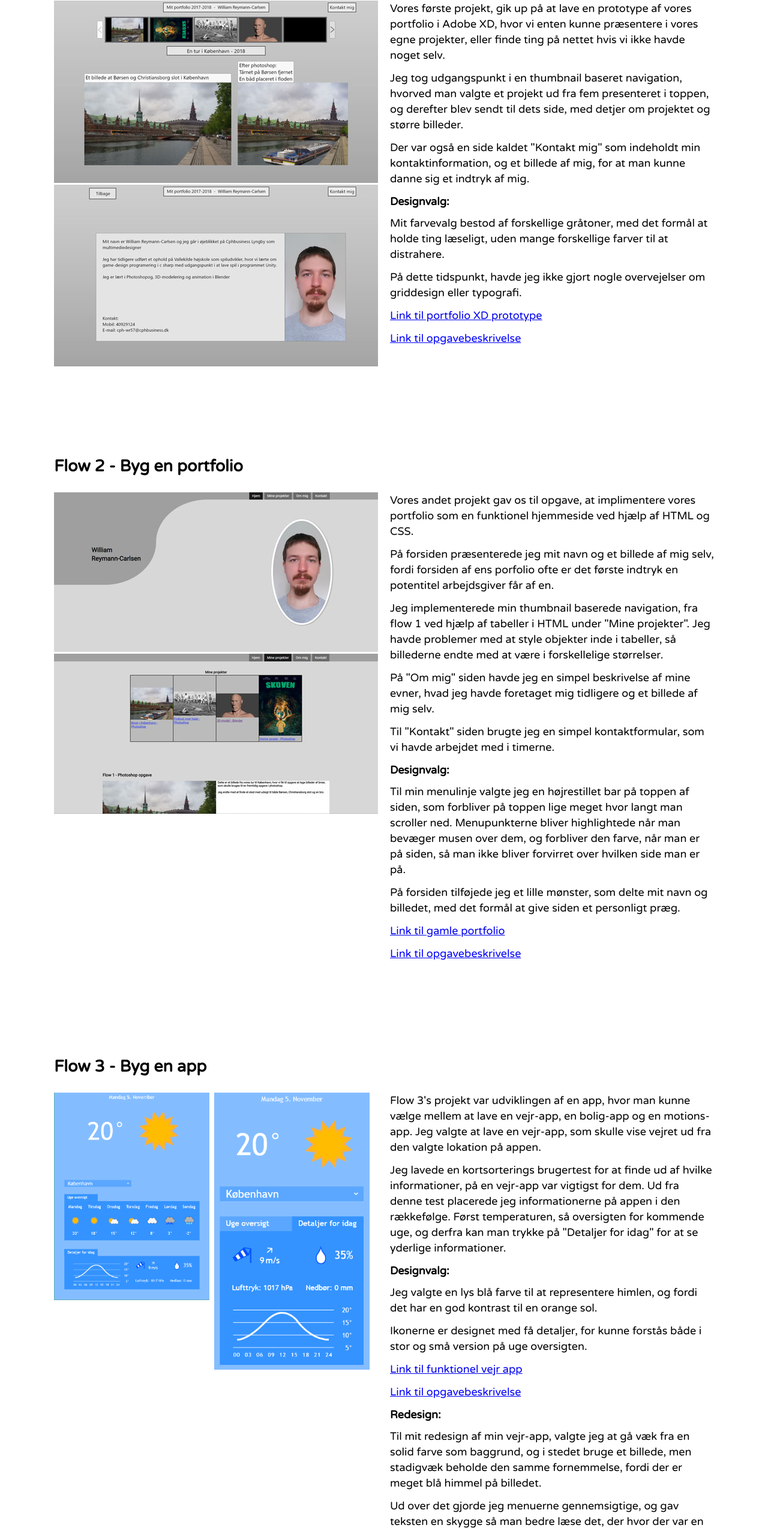
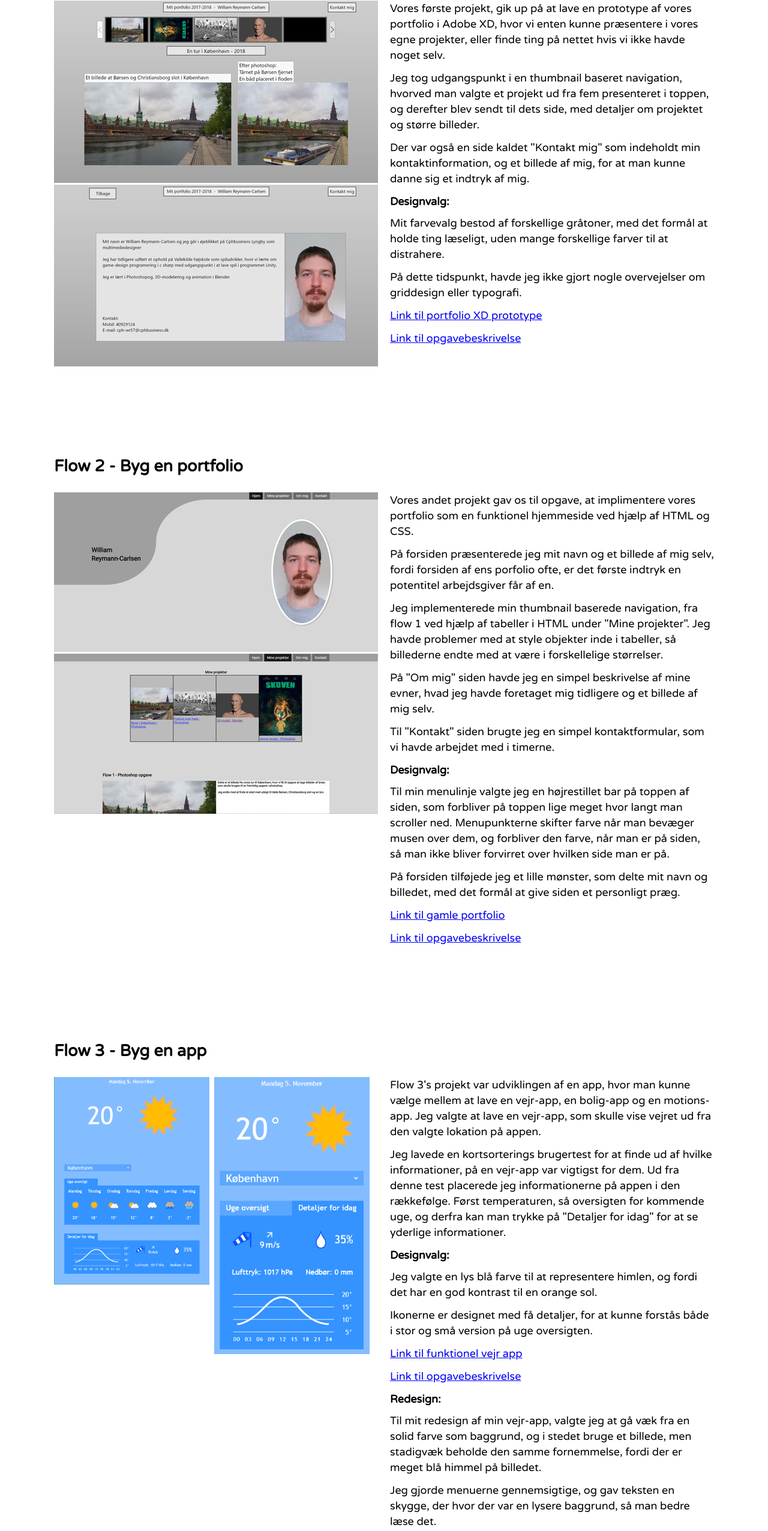
Before and after one commit to william1227/portfolio_flow5, a plain HTML site: page pages/projekter.html in a window 1280 px wide. Shown: the part 216-2769 px from the top of the page at 60% size. Drawn offline with Linux system fonts and the light colour scheme.

Commit message:
opdatering inden eksamen

```diff
--- a/pages/projekter.html
+++ b/pages/projekter.html
@@ -40,7 +40,7 @@
 			<div class="col-6-12">
 				<div class="content content_text">
 					<p>Vores første projekt, gik up på at lave en prototype af vores portfolio i Adobe XD, hvor vi enten kunne præsentere i vores egne projekter, eller finde ting på nettet hvis vi ikke havde noget selv.</p>
-					<p>Jeg tog udgangspunkt i en thumbnail baseret navigation, hvorved man valgte et projekt ud fra fem presenteret i toppen, og derefter blev sendt til dets side, med detjer om projektet og større billeder. </p>
+					<p>Jeg tog udgangspunkt i en thumbnail baseret navigation, hvorved man valgte et projekt ud fra fem presenteret i toppen, og derefter blev sendt til dets side, med detaljer om projektet og større billeder. </p>
 					<p>Der var også en side kaldet "Kontakt mig" som indeholdt min kontaktinformation, og et billede af mig, for at man kunne danne sig et indtryk af mig.</p>
 					<h2>Designvalg:</h2>
 					<p>Mit farvevalg bestod af forskellige gråtoner, med det formål at holde ting læseligt, uden mange forskellige farver til at distrahere.</p>
@@ -64,12 +64,12 @@
 				<div class="content content_text">
 					<p>Vores andet projekt gav os til opgave, at implimentere vores portfolio som en funktionel hjemmeside ved hjælp af HTML og CSS.</p>
 					<p></p>
-					<p>På forsiden præsenterede jeg mit navn og et billede af mig selv, fordi forsiden af ens porfolio ofte er det første indtryk en potentitel arbejdsgiver får af en.</p>
+					<p>På forsiden præsenterede jeg mit navn og et billede af mig selv, fordi forsiden af ens porfolio ofte, er det første indtryk en potentitel arbejdsgiver får af en.</p>
 					<p>Jeg implementerede min thumbnail baserede navigation, fra flow 1 ved hjælp af tabeller i HTML under "Mine projekter". Jeg havde problemer med at style objekter inde i tabeller, så billederne endte med at være i forskellelige størrelser.</p>
 					<p>På "Om mig" siden havde jeg en simpel beskrivelse af mine evner, hvad jeg havde foretaget mig tidligere og et billede af mig selv.</p>
 					<p>Til "Kontakt" siden brugte jeg en simpel kontaktformular, som vi havde arbejdet med i timerne.</p>
 					<h2>Designvalg:</h2>
-					<p>Til min menulinje valgte jeg en højrestillet bar på toppen af siden, som forbliver på toppen lige meget hvor langt man scroller ned. Menupunkterne bliver highlightede når man bevæger musen over dem, og forbliver den farve, når man er på siden, så man ikke bliver forvirret over hvilken side man er på.</p>
+					<p>Til min menulinje valgte jeg en højrestillet bar på toppen af siden, som forbliver på toppen lige meget hvor langt man scroller ned. Menupunkterne skifter farve når man bevæger musen over dem, og forbliver den farve, når man er på siden, så man ikke bliver forvirret over hvilken side man er på.</p>
 					<p>På forsiden tilføjede jeg et lille mønster, som delte mit navn og billedet, med det formål at give siden et personligt præg.</p>
 					<a href="http://designmann.dk/oldportfolio/index.html">Link til gamle portfolio</a>
 					<a onClick="flow2()" class="beskrivelse_link">Link til opgavebeskrivelse</a>
@@ -96,12 +96,12 @@
 					<p>Jeg lavede en kortsorterings brugertest for at finde ud af hvilke informationer, på en vejr-app var vigtigst for dem. Ud fra denne test placerede jeg informationerne på appen i den rækkefølge. Først temperaturen, så oversigten for kommende uge, og derfra kan man trykke på "Detaljer for idag" for at se yderlige informationer.</p>
 					<h2>Designvalg:</h2>
 					<p>Jeg valgte en lys blå farve til at representere himlen, og fordi det har en god kontrast til en orange sol.</p>
-					<p>Ikonerne er designet med få detaljer, for kunne forstås både i stor og små version på uge oversigten.</p>
+					<p>Ikonerne er designet med få detaljer, for at kunne forstås både i stor og små version på uge oversigten.</p>
 					<a href="https://xd.adobe.com/view/54a27a59-d3ed-42db-4e1b-11270fdbfb97-2293/screen/714f9e94-48cb-4a9e-9982-5a073bbdb121/Android-Mobile-7?fullscreen">Link til funktionel vejr app</a>
 					<a onClick="flow3()" class="beskrivelse_link">Link til opgavebeskrivelse</a>
 					<h2>Redesign:</h2>
 					<p>Til mit redesign af min vejr-app, valgte jeg at gå væk fra en solid farve som baggrund, og i stedet bruge et billede, men stadigvæk beholde den samme fornemmelse, fordi der er meget blå himmel på billedet.</p>
-					<p>Ud over det gjorde jeg menuerne gennemsigtige, og gav teksten en skygge så man bedre læse det, der hvor der var en lysere baggrund.</p>
+					<p>Jeg gjorde menuerne gennemsigtige, og gav teksten en skygge, der hvor der var en lysere baggrund, så man bedre læse det.</p>
 					<a href="https://xd.adobe.com/view/38ead047-e60b-4d91-4d5e-a43652740a8b-4edb/screen/661d3fa0-3641-46c6-93aa-5022eeeed4c1/Android-Mobile-17?fullscreen">Link til redesign</a>
 				</div>
 			</div>
@@ -153,11 +153,11 @@
 			<div class="col-6-12">
 				<div class="content content_text ">
 					<div></div>
-					<p >Før jeg begyndte at lave mit opdaterede portfolio, lavede jeg en brugertest på mit gamle portfolio fra flow 2. Jeg præsenterede mit portfolio til tre forskellige personer og stilte dem følgende spørgsmål: Er siden nem at finde rundt på? Føler du at du har fået et indtryk af mine evner?</p>
+					<p>Før jeg begyndte at lave mit opdaterede portfolio, lavede jeg en brugertest på mit gamle portfolio fra flow 2. Jeg præsenterede mit portfolio til tre forskellige personer og stilte dem følgende spørgsmål: Er siden nem at finde rundt på? og føler du, at du har fået et indtryk af mine evner?</p>
 					<p>Der var ikke nogen problemer, med at navigere mellem de forskellige sider, men under projekt siden var folk utilfredse med thumbnail navigationen. Der var ikke meget grund til at have en thumbnailmenu, når der kun var fire ting at vælge mellem, så det har jeg gået væk fra. Folk mente at de havde en okay forståelse af mine evner, men eftersom de ikke helt vidste hvad der kræves af en multimediedesigner, kunne de ikke sige om det var relevant.</p>
 					<h2>Designvalg:</h2>
 					<p>Portfoliet er nu fuldt responsivt og skaleres nemt ned til mobil størelse. Ved hjælp af <a href="http://thisisdallas.github.io/Simple-Grid/" style="display: inline">simplegrids</a> har jeg brugt to spalter til at fremvise mine projekter, med billeder og tekst. Disse spalter bliver til en lang spalte når man skalerer ned til mobil størrelse. Jeg valgte ikke at lave en burgermenu på mobil størrelse, fordi det er der kun brug for, hvis man ikke har plads til alle sine menupunkter, og jeg havde kun fire.</p>
-					<p>Jeg valgte et grønt tema, fordi grøn er en munter og beroligende farve som giver læseren en behaglig oplevelse. Baggrunden på siderne er hvid for at gøre læslighed høj, sammen med standard sort tekst.</p>
+					<p>Jeg valgte et grønt tema, fordi grøn er en munter og beroligende farve som giver læseren en behaglig oplevelse. Baggrunden på siderne er hvid for at gøre læslighed høj, sammen med en standard sort tekst.</p>
 					<p>Skrifttypen Varela Round er brugt på siden fordi den har en høj læslighed uden seriffer, og de runde bogstaver passer godt sammen med det blide grønne tema. </p>
 					<h2>Reflektion:</h2>
 					<p>Under dette forløb har jeg lært at benytte simplegrids, på en praktisk måde og jeg har lært værdien i at lave brugertest, så man ikke bare laver det man selv syntes er godt, men også hvad potentielle brugere syntes.  </p>
@@ -180,7 +180,7 @@
 				<div class="content content_text">
 					<p>Efter min brugertest begyndte jeg at sætte en prototype sammen i adobe XD, med udgangspunkt i det jeg havde lært. Jeg forsøgte at lave et logo som skulle være i øverste venstre hjørne af min side, men hvis man ikke kan lave et godt og tydeligt logo, er det bedre at lade være med at have et.</p>
 					<p>Jeg fandt et billede af mig selv som jeg mente ville passe godt til min forside, og strak det ud i photoshop, så jeg ikke var så centreret i billedet. Jeg havde tænkt at billedet skulle være lidt utydeligt, så tæksten var læseligt, og forsøgte mig med at ændre opaciteten, men endte med at gøre det mørkere i stedet.</p>
-					<p>Jeg gik meget frem og tilbage mellem at have en hvid navigationsbar og have en farvet en. Jeg valgte en farvet en fordi det hvide ikke virkede så livligt.</p>
+					<p>Jeg gik meget frem og tilbage mellem at have en hvid navigationsbar og have en farvet en. Jeg valgte en farvet en, fordi det hvide ikke virkede livligt nok.</p>
 				</div>
 			</div>
 		</div>
```
